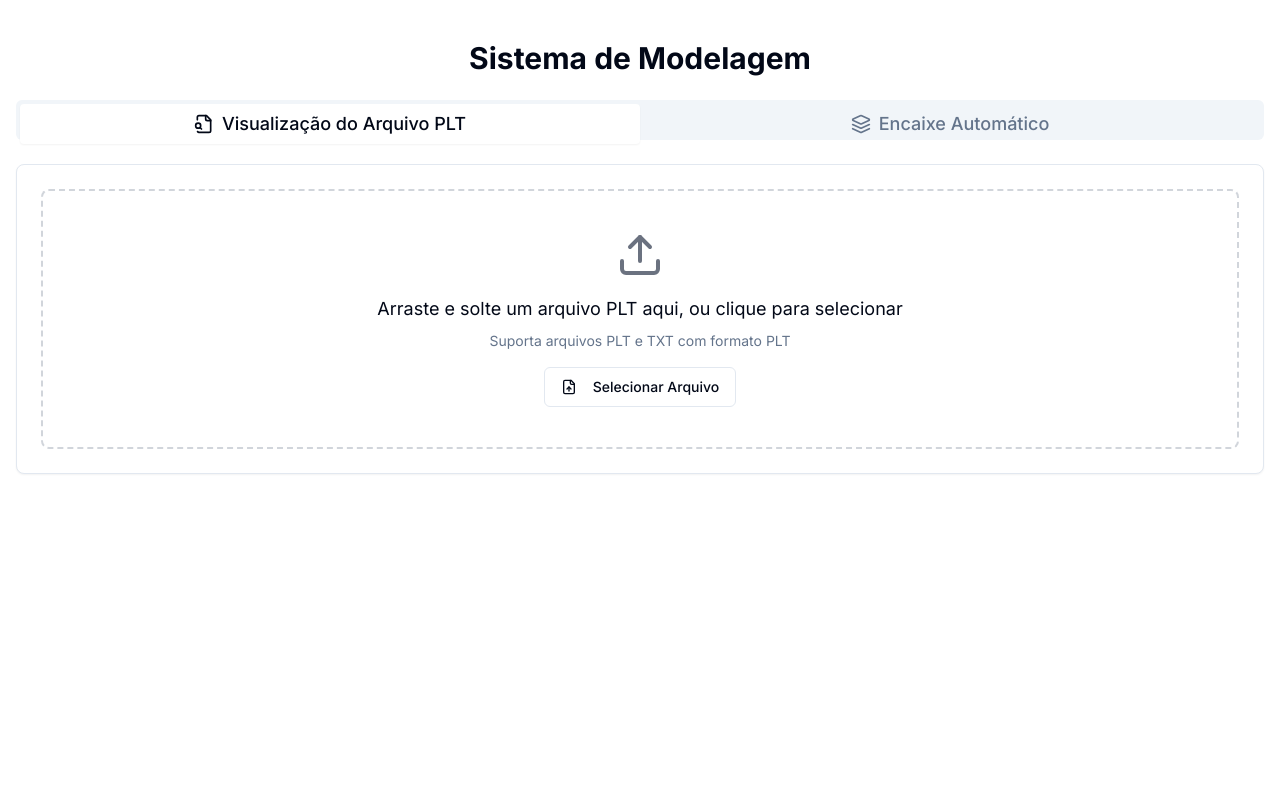
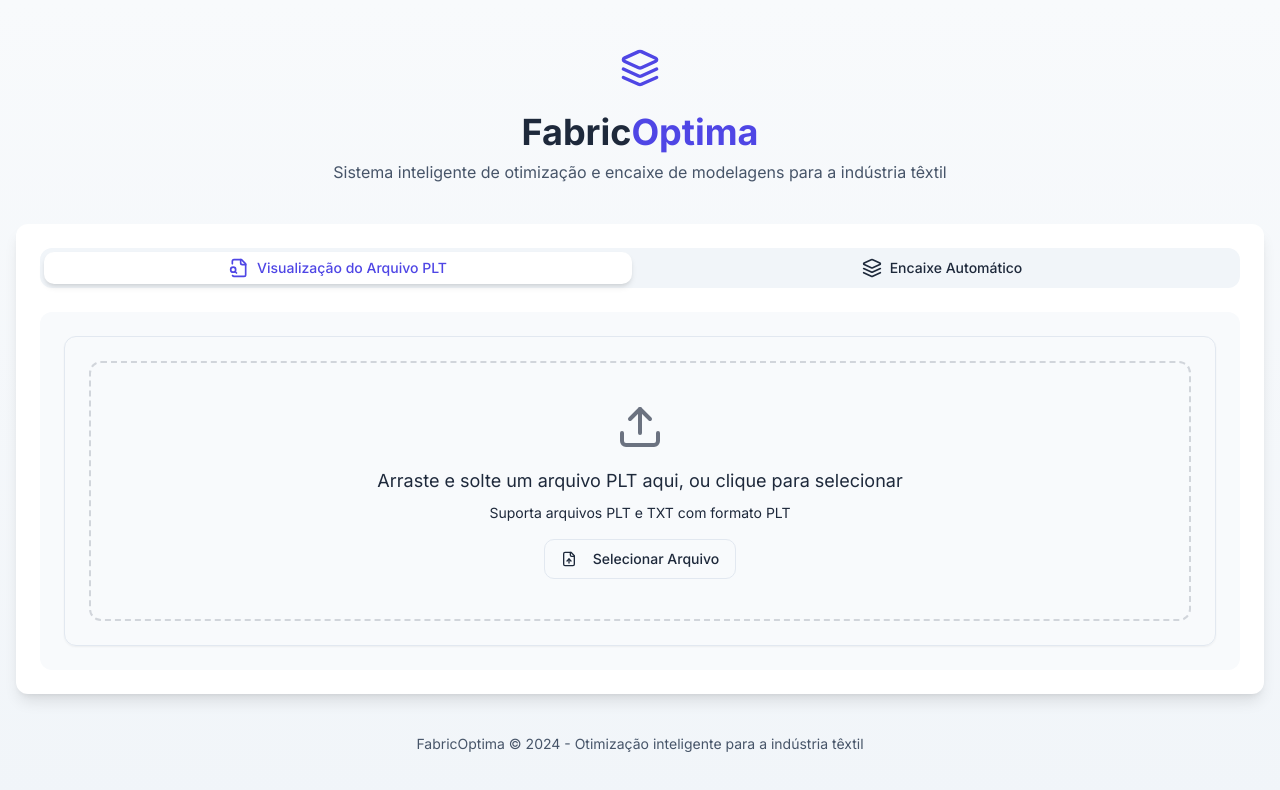
Before and after one commit to puppe1990/FabricOptima, a Next.js app: page / in a window 1280 px wide. Shown: the top 790 px of the page. Built offline with nearby package versions, Linux system fonts and the light colour scheme.

Commit message:
Add Tailwind CSS configuration and theme support; update global styles and enhance home page layout

```diff
--- a/app/globals.css
+++ b/app/globals.css
@@ -4,7 +4,7 @@
 
 @layer base {
   :root {
-    --background: 0 0% 100%;
+    --background: 210 40% 98%;
     --foreground: 222.2 84% 4.9%;
 
     --card: 0 0% 100%;
--- a/app/page.tsx
+++ b/app/page.tsx
@@ -5,29 +5,59 @@ import { FileSearch, Layers } from "lucide-react"
 
 export default function Home() {
   return (
-    <main className="container mx-auto py-10 px-4">
-      <h1 className="text-3xl font-bold mb-6 text-center">Sistema de Modelagem</h1>
+    <main className="min-h-screen bg-gradient-to-b from-slate-50 to-slate-100">
+      <div className="container mx-auto py-10 px-4">
+        {/* Header com logo e título */}
+        <div className="text-center mb-10">
+          <div className="inline-flex items-center justify-center p-2 mb-4">
+            <Layers className="h-10 w-10 text-indigo-600" />
+          </div>
+          <h1 className="text-4xl font-bold text-slate-800 mb-2">
+            Fabric<span className="text-indigo-600">Optima</span>
+          </h1>
+          <p className="text-slate-600 max-w-2xl mx-auto">
+            Sistema inteligente de otimização e encaixe de modelagens para a indústria têxtil
+          </p>
+        </div>
 
+        <div className="bg-white rounded-xl shadow-lg p-6">
           <Tabs defaultValue="viewer" className="space-y-6">
-        <TabsList className="grid w-full grid-cols-2">
-          <TabsTrigger value="viewer" className="text-lg">
+            <TabsList className="grid w-full grid-cols-2 gap-4 p-1 bg-slate-100 rounded-lg">
+              <TabsTrigger
+                value="viewer"
+                className="data-[state=active]:bg-white data-[state=active]:text-indigo-600 data-[state=active]:shadow-md rounded-md transition-all"
+              >
                 <FileSearch className="h-5 w-5 mr-2" />
                 Visualização do Arquivo PLT
               </TabsTrigger>
-          <TabsTrigger value="nesting" className="text-lg">
+              <TabsTrigger
+                value="nesting"
+                className="data-[state=active]:bg-white data-[state=active]:text-indigo-600 data-[state=active]:shadow-md rounded-md transition-all"
+              >
                 <Layers className="h-5 w-5 mr-2" />
                 Encaixe Automático
               </TabsTrigger>
             </TabsList>
 
             <TabsContent value="viewer" className="mt-6">
+              <div className="bg-slate-50 rounded-lg p-6">
                 <PltViewer />
+              </div>
             </TabsContent>
 
             <TabsContent value="nesting" className="mt-6">
+              <div className="bg-slate-50 rounded-lg p-6">
                 <AutoNesting />
+              </div>
             </TabsContent>
           </Tabs>
+        </div>
+
+        {/* Footer */}
+        <footer className="text-center mt-10 text-slate-600 text-sm">
+          <p>FabricOptima © 2024 - Otimização inteligente para a indústria têxtil</p>
+        </footer>
+      </div>
     </main>
   )
 }
--- /dev/null
+++ b/lib/themes.ts
@@ -0,0 +1,26 @@
+export const fabricOptimaTheme = {
+  colors: {
+    primary: {
+      DEFAULT: "#4F46E5", // Indigo-600
+      foreground: "#FFFFFF",
+    },
+    secondary: {
+      DEFAULT: "#1E293B", // Slate-800
+      foreground: "#FFFFFF",
+    },
+    background: {
+      DEFAULT: "#F8FAFC", // Slate-50
+      secondary: "#F1F5F9", // Slate-100
+    },
+    border: "#E2E8F0", // Slate-200
+    ring: "#4F46E5", // Indigo-600
+  },
+  radius: {
+    DEFAULT: "0.75rem", // rounded-lg
+    full: "9999px",
+  },
+  shadow: {
+    DEFAULT: "0 4px 6px -1px rgb(0 0 0 / 0.1), 0 2px 4px -2px rgb(0 0 0 / 0.1)", // shadow-md
+    lg: "0 10px 15px -3px rgb(0 0 0 / 0.1), 0 4px 6px -4px rgb(0 0 0 / 0.1)",
+  }
+}
--- /dev/null
+++ b/tailwind.config.js
@@ -0,0 +1,45 @@
+const { fabricOptimaTheme } = require('./lib/themes')
+
+/** @type {import('tailwindcss').Config} */
+module.exports = {
+  darkMode: ["class"],
+  content: [
+    './pages/**/*.{ts,tsx}',
+    './components/**/*.{ts,tsx}',
+    './app/**/*.{ts,tsx}',
+    './src/**/*.{ts,tsx}',
+	],
+  theme: {
+    container: {
+      center: true,
+      padding: "2rem",
+      screens: {
+        "2xl": "1400px",
+      },
+    },
+    extend: {
+      colors: {
+        border: fabricOptimaTheme.colors.border,
+        input: fabricOptimaTheme.colors.border,
+        ring: fabricOptimaTheme.colors.ring,
+        background: fabricOptimaTheme.colors.background,
+        primary: fabricOptimaTheme.colors.primary,
+        secondary: fabricOptimaTheme.colors.secondary,
+        foreground: {
+          DEFAULT: "#1E293B", // Slate-800
+          muted: "#64748B", // Slate-500
+        },
+      },
+      borderRadius: {
+        lg: fabricOptimaTheme.radius.DEFAULT,
+        md: "calc(0.75rem - 2px)",
+        sm: "calc(0.75rem - 4px)",
+      },
+      boxShadow: {
+        DEFAULT: fabricOptimaTheme.shadow.DEFAULT,
+        lg: fabricOptimaTheme.shadow.lg,
+      },
+    },
+  },
+  plugins: [require("tailwindcss-animate")],
+}
```
Lines whose indentation alone changed are shown as unchanged.
